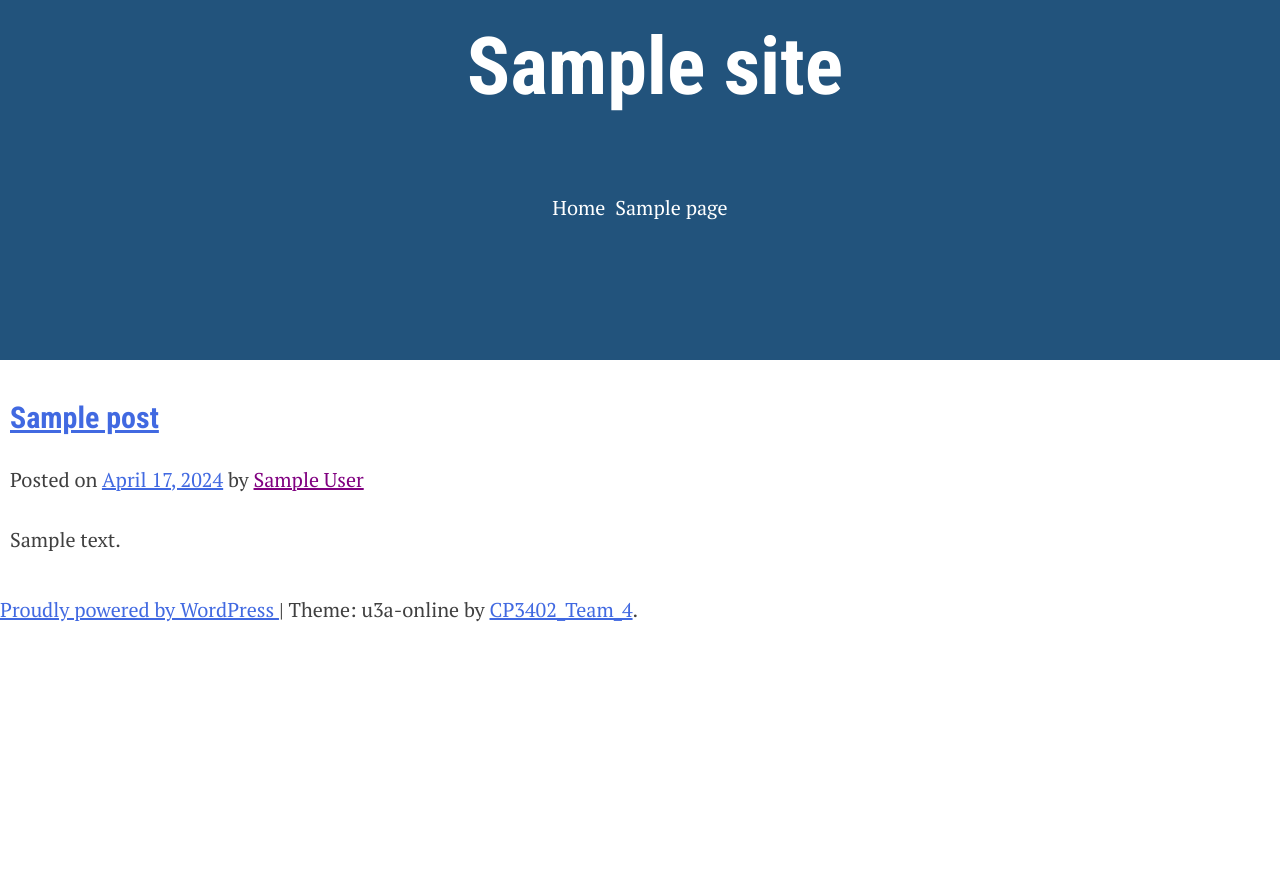
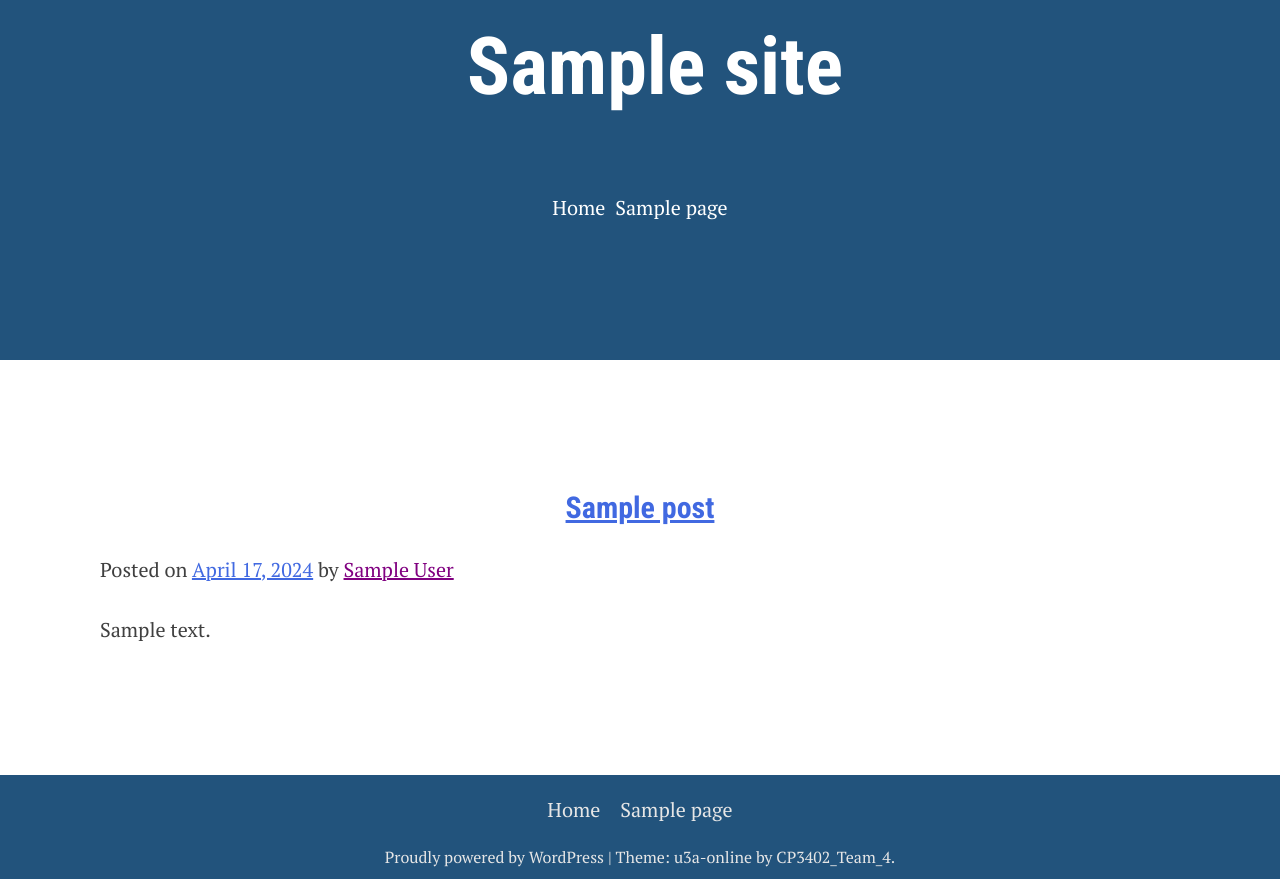
Before and after one commit to cp3402-students/project-team4, a WordPress theme: template themes/u3a-online/index.php in a window 1280 px wide. Before the commit the page ends 622 px from the top, so only its background shows below. Run offline with PHP 8.4 and a stand-in for WordPress, Linux system fonts and the light colour scheme; the site name, menu and one post (Sample post) are stand-ins, and other content is empty; some libraries are stand-ins or nearby versions.

Commit message:
Import footer changes from main branch into development

```diff
--- a/themes/u3a-online/footer.php
+++ b/themes/u3a-online/footer.php
@@ -12,6 +12,24 @@
 ?>
 
 	<footer id="colophon" class="site-footer">
+
+	    <nav class="social-menu">
+	        <?php
+	        // Social media menu
+	        wp_nav_menu(
+		        array(
+			        'theme_location' => 'social-media',
+			        'menu_id'        => 'social-media',
+			        'menu_class'     => 'social-media-menu',
+			        'container'      => 'nav',
+			        'container_class'=> 'social-media-menu-container',
+			        'container_id'   => 'social-media-menu-container',
+			        'depth'          => 1,
+		        )
+	        );
+	        ?>
+        </nav>
+
 		<div class="site-info">
 			<a href="<?php echo esc_url( __( 'https://wordpress.org/', 'u3a-online' ) ); ?>">
 				<?php
--- a/themes/u3a-online/functions.php
+++ b/themes/u3a-online/functions.php
@@ -46,10 +46,11 @@ function u3a_online_setup() {
 		*/
 	add_theme_support( 'post-thumbnails' );
 
-	// This theme uses wp_nav_menu() in one location.
+	// This theme uses wp_nav_menu() in two location.
 	register_nav_menus(
 		array(
 			'menu-1' => esc_html__( 'Primary', 'u3a-online' ),
+			'social-media' => esc_html__( 'Social Media', 'u3a-online' ),
 		)
 	);
 
--- a/themes/u3a-online/sass/abstracts/variables/_colors.scss
+++ b/themes/u3a-online/sass/abstracts/variables/_colors.scss
@@ -31,3 +31,6 @@ $color__theme_coral: #A76360;
 $color__menu_background: $color__theme_primary;
 $color__menu_text: white;
 $color__menu_link: white;
+
+//Content Colour:
+$color__content_title: black;
--- /dev/null
+++ b/themes/u3a-online/sass/layouts/_footer.scss
@@ -0,0 +1,47 @@
+// Site Footer
+
+.site-footer {
+  position: relative;
+  bottom: 0;
+  width: 100%;
+  padding: 10px;
+  text-align: center;
+  background-color: $color__theme_primary;
+}
+
+.social-menu {
+    ul {
+      display: flex;
+      justify-content: center;
+      margin: 0;
+      padding: 0;
+      list-style: none;
+    }
+
+      a {
+        display: block;
+        color: $color__background-button;
+        padding: 10px;
+        text-decoration: none;
+
+        &:hover {
+          background-color: $color__theme_secondary;
+          text-decoration: underline;
+        }
+      }
+}
+
+.site-info {
+  color: $color__background-button;
+  font-size: 0.8em;
+  margin-top: 10px;
+
+  a {
+    color: $color__background-button;
+    text-decoration: none;
+
+    &:hover {
+      text-decoration: underline;
+    }
+  }
+}
--- /dev/null
+++ b/themes/u3a-online/sass/layouts/_header.scss
@@ -0,0 +1,120 @@
+.site {
+  display: grid;
+  grid-template-columns: auto;
+  grid-template-areas:
+    "header"
+    "main"
+    "footer";
+
+  .site-header {
+    min-height: 360px;
+    display: flex;
+    flex-direction: column;
+    align-items: center;
+    background-color: $color__theme_primary;
+    color: $color__menu_text;
+    padding-bottom: 20px;
+
+    .site-title {
+      a {
+        font-size: 2em;
+        line-height: 1em;
+        color: $color__menu_link;
+        text-decoration: none;
+
+        &:hover, &:focus {
+          text-decoration: underline;
+
+        }
+
+      }
+
+    }
+
+    .site-description {
+      line-height: 1em;
+      width: auto;
+      font-size: 1.2em;
+      font-style: italic;
+    }
+
+    .site-branding {
+      display: flex;
+      justify-content: center;
+      align-items: center;
+    }
+
+    .site-branding-text {
+      margin-left: 30px;
+    }
+  }
+
+  .custom-buttons {
+    display: inline-flex;
+    width: 90%;
+
+    .custom-button-1 {
+      a {
+        color: black;
+        font-weight: 700;
+        text-decoration: none;
+        background-color: $color__theme_call_to_action;
+        padding: 10px 10px;
+        margin-right: 10px;
+        border-radius: 10px;
+        border: solid black 4px;
+
+        &:hover {
+          text-decoration: underline;
+        }
+      }
+    }
+
+    .custom-button-2 {
+      a {
+        color: white;
+        text-decoration: none;
+        background-color: black;
+        padding: 10px 10px;
+        margin-left: 10px;
+        border-radius: 10px;
+        border: solid black 4px;
+
+        &:hover {
+          text-decoration: underline;
+        }
+      }
+    }
+  }
+  .header-image{
+    img{
+      width: 100vw;
+      height: 60vh;
+    }
+  }
+  .custom-logo-link {
+    display: flex;
+
+    img {
+      max-width: 150px;
+      height: auto;
+    }
+  }
+
+  .main-navigation {
+    margin-top: 50px;
+    ul {
+      li {
+        a {
+          font-weight: 500;
+          padding: 5px 5px;
+          color: $color__menu_link;
+
+          &:hover, &:focus {
+            text-decoration: underline;
+          }
+        }
+      }
+    }
+  }
+}
--- a/themes/u3a-online/sass/layouts/_no-sidebar.scss
+++ b/themes/u3a-online/sass/layouts/_no-sidebar.scss
@@ -1,127 +1,10 @@
-.site {
-  display: grid;
-  grid-template-columns: auto;
-  grid-template-areas:
-    "header"
-    "main"
-    "footer";
-
-
-  .site-main {
-    padding: 10px;
+.site-main {
+  padding: 100px;
+  .entry-title{
+    text-decoration: none;
+    display: flex;
+    align-content: center;
+    justify-content: center;
+    color: $color__content_title;
   }
-
-  .site-header {
-    min-height: 360px;
-    display: flex;
-    flex-direction: column;
-    align-items: center;
-    background-color: $color__theme_primary;
-    color: $color__menu_text;
-    padding-bottom: 20px;
-
-    .site-title {
-      a {
-        font-size: 2em;
-        line-height: 1em;
-        color: $color__menu_link;
-        text-decoration: none;
-
-        &:hover, &:focus {
-          text-decoration: underline;
-
-        }
-
-      }
-
-    }
-
-    .site-description {
-      line-height: 1em;
-      width: auto;
-      font-size: 1.2em;
-      font-style: italic;
-    }
-
-    .site-branding {
-      display: flex;
-      justify-content: center;
-      align-items: center;
-    }
-
-    .site-branding-text {
-      margin-left: 30px;
-    }
-  }
-
-  .custom-buttons {
-    display: inline-flex;
-    width: 90%;
-
-    .custom-button-1 {
-      a {
-        color: black;
-        font-weight: 700;
-        text-decoration: none;
-        background-color: $color__theme_call_to_action;
-        padding: 10px 10px;
-        margin-right: 10px;
-        border-radius: 10px;
-        border: solid black 4px;
-
-        &:hover {
-          text-decoration: underline;
-        }
-      }
-    }
-
-    .custom-button-2 {
-      a {
-        color: white;
-        text-decoration: none;
-        background-color: black;
-        padding: 10px 10px;
-        margin-left: 10px;
-        border-radius: 10px;
-        border: solid black 4px;
-
-        &:hover {
-          text-decoration: underline;
-        }
-      }
-    }
-  }
-  .header-image{
-    img{
-      width: 100vw;
-      height: 60vh;
-    }
-  }
-  .custom-logo-link {
-    display: flex;
-
-    img {
-      max-width: 150px;
-      height: auto;
-    }
-  }
-
-  .main-navigation {
-    margin-top: 50px;
-    ul {
-      li {
-        a {
-          font-weight: 500;
-          padding: 5px 5px;
-          color: $color__menu_link;
-
-          &:hover, &:focus {
-            text-decoration: underline;
-          }
-        }
-      }
-    }
-  }
-
-
 }
--- a/themes/u3a-online/sass/style.scss
+++ b/themes/u3a-online/sass/style.scss
@@ -73,9 +73,21 @@ Nicolas Gallagher and Jonathan Neal https://necolas.github.io/normalize.css/
 /*--------------------------------------------------------------
 # Layouts
 --------------------------------------------------------------*/
+
+/* Header
+--------------------------------------------------------------*/
+@import "layouts/header";
+
+/* Content
+--------------------------------------------------------------*/
+@import "layouts/no-sidebar";
 // @import "layouts/content-sidebar"; // Uncomment this line for a sidebar on right side of your content.
 // @import "layouts/sidebar-content"; // Uncomment this line for a sidebar on left side of your content.
-@import "sass/layouts/no-sidebar";
+
+/* Footer
+--------------------------------------------- */
+@import "layouts/footer";
+
 /*--------------------------------------------------------------
 # Components
 --------------------------------------------------------------*/
--- a/themes/u3a-online/style.css
+++ b/themes/u3a-online/style.css
@@ -759,16 +759,14 @@ textarea {
 /*--------------------------------------------------------------
 # Layouts
 --------------------------------------------------------------*/
+/* Header
+--------------------------------------------------------------*/
 .site {
 	display: grid;
 	grid-template-columns: auto;
 	grid-template-areas: "header"
  "main"
  "footer";
-}
-
-.site .site-main {
-	padding: 10px;
 }
 
 .site .site-header {
@@ -868,6 +866,66 @@ textarea {
 }
 
 .site .main-navigation ul li a:hover, .site .main-navigation ul li a:focus {
+	text-decoration: underline;
+}
+
+/* Content
+--------------------------------------------------------------*/
+.site-main {
+	padding: 100px;
+}
+
+.site-main .entry-title {
+	text-decoration: none;
+	display: flex;
+	align-content: center;
+	justify-content: center;
+	color: black;
+}
+
+/* Footer
+--------------------------------------------- */
+.site-footer {
+	position: relative;
+	bottom: 0;
+	width: 100%;
+	padding: 10px;
+	text-align: center;
+	background-color: #22537c;
+}
+
+.social-menu ul {
+	display: flex;
+	justify-content: center;
+	margin: 0;
+	padding: 0;
+	list-style: none;
+}
+
+.social-menu a {
+	display: block;
+	color: #e6e6e6;
+	padding: 10px;
+	text-decoration: none;
+}
+
+.social-menu a:hover {
+	background-color: #596E85;
+	text-decoration: underline;
+}
+
+.site-info {
+	color: #e6e6e6;
+	font-size: 0.8em;
+	margin-top: 10px;
+}
+
+.site-info a {
+	color: #e6e6e6;
+	text-decoration: none;
+}
+
+.site-info a:hover {
 	text-decoration: underline;
 }
 
```
